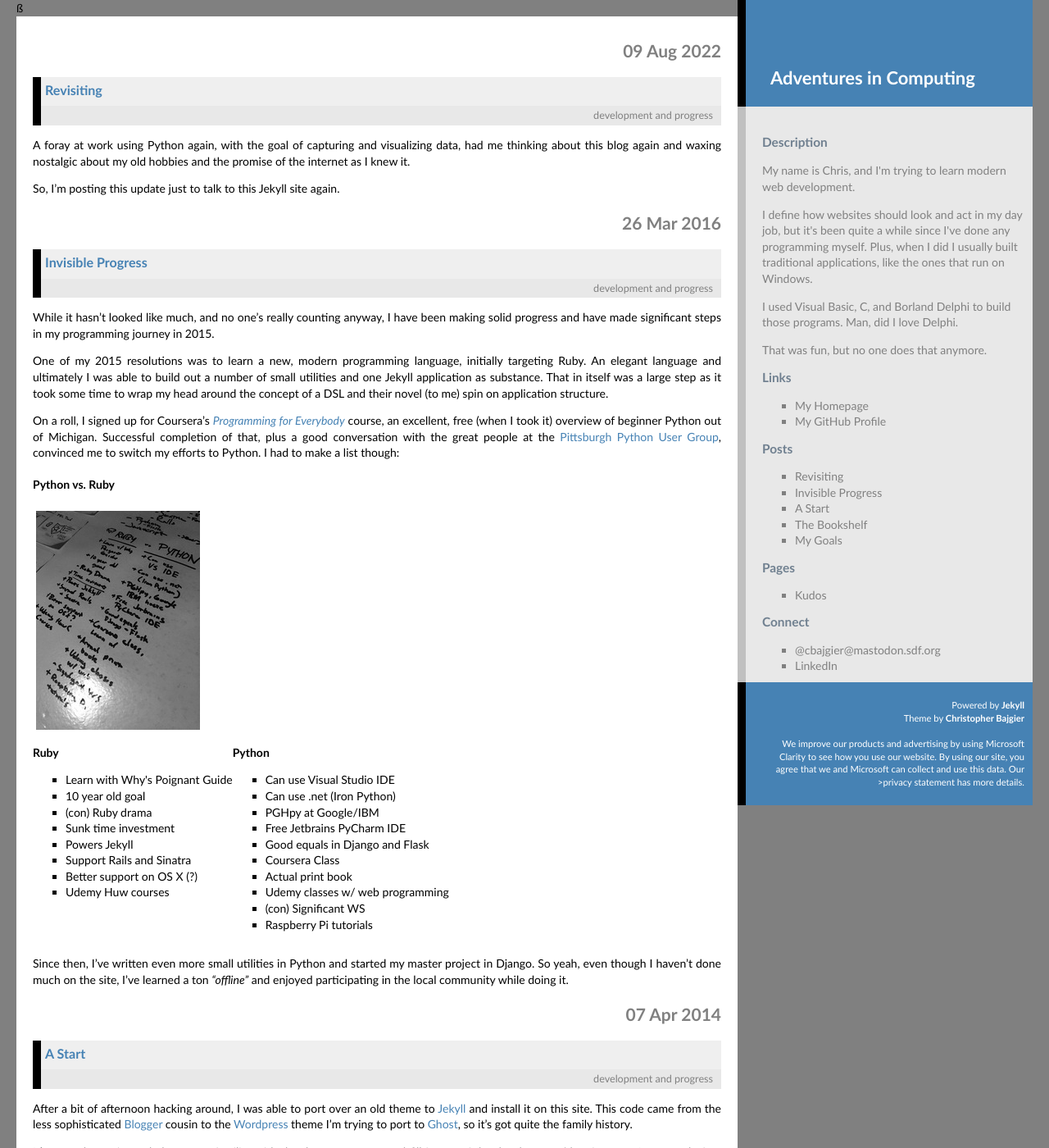
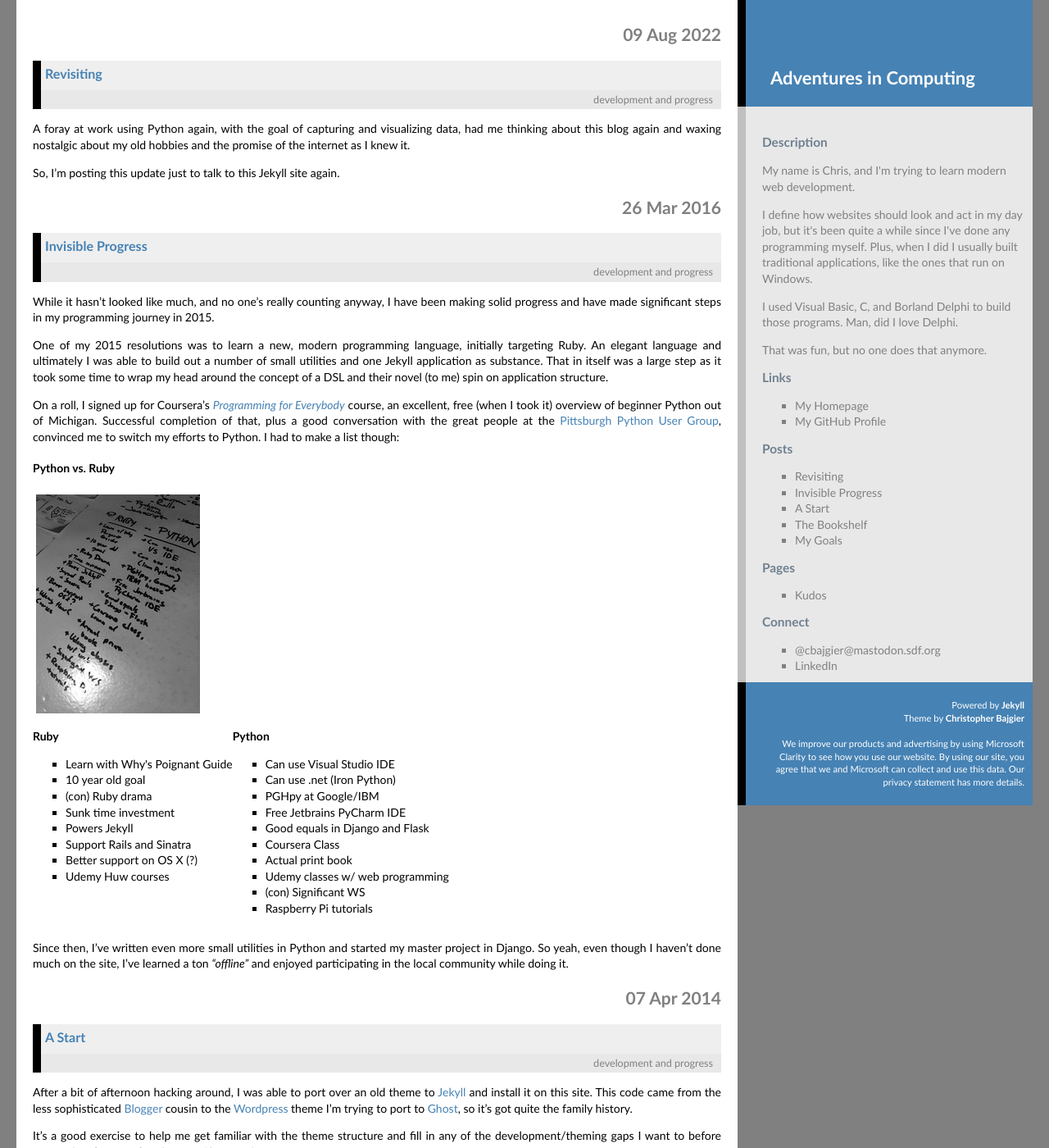
Before and after one commit to cbajgier/cbajgier.github.io, a Jekyll site: the page built from index.html, in a window 1280 px wide and 1400 px high. Shown: the whole window at 82% size. Built offline with Jekyll 4.4.1, drawn with Linux system fonts in a browser that asks for light colours; nearby versions of some CDN libraries; library files that are not in the unit come from our copies.

Commit message:
Fixed some typos

```diff
--- a/_includes/header.html
+++ b/_includes/header.html
@@ -49,7 +49,7 @@
             height="0" width="0" style="display:none;visibility:hidden"></iframe></noscript>
             <!-- End Google Tag Manager (noscript) -->
 
-        ß<!--[if lt IE 8]>
+        <!--[if lt IE 8]>
             <p class="browsehappy">You are using an <strong>outdated</strong> browser. Please <a href="http://browsehappy.com/">upgrade your browser</a> to improve your experience.</p>
         <![endif]-->
 
--- a/_includes/nav.html
+++ b/_includes/nav.html
@@ -50,5 +50,5 @@
     Powered by <a href="http://jekyllrb.com/"><strong>Jekyll</strong></a>
     <br /> Theme by <a href="http://chris.bajgier.net"><strong>Christopher Bajgier</strong></a>
     <br />
-    <br />We improve our products and advertising by using Microsoft Clarity to see how you use our website. By using our site, you agree that we and Microsoft can collect and use this data. Our <a href="{{ site.url }}/privacy.html">>privacy statement</a> has more details.
+    <br />We improve our products and advertising by using Microsoft Clarity to see how you use our website. By using our site, you agree that we and Microsoft can collect and use this data. Our <a href="{{ site.url }}/privacy.html">privacy statement</a> has more details.
 </div>
```
